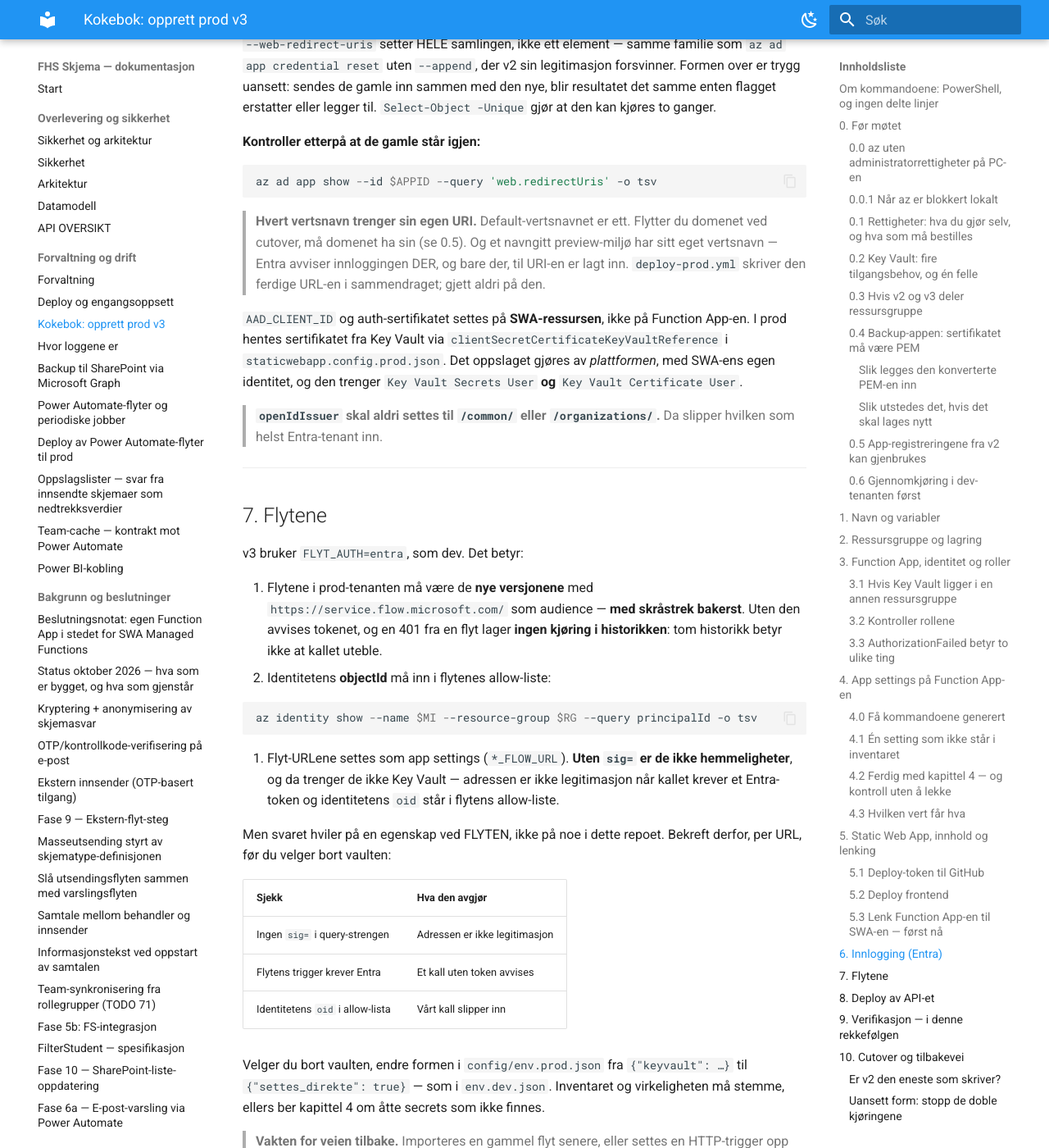
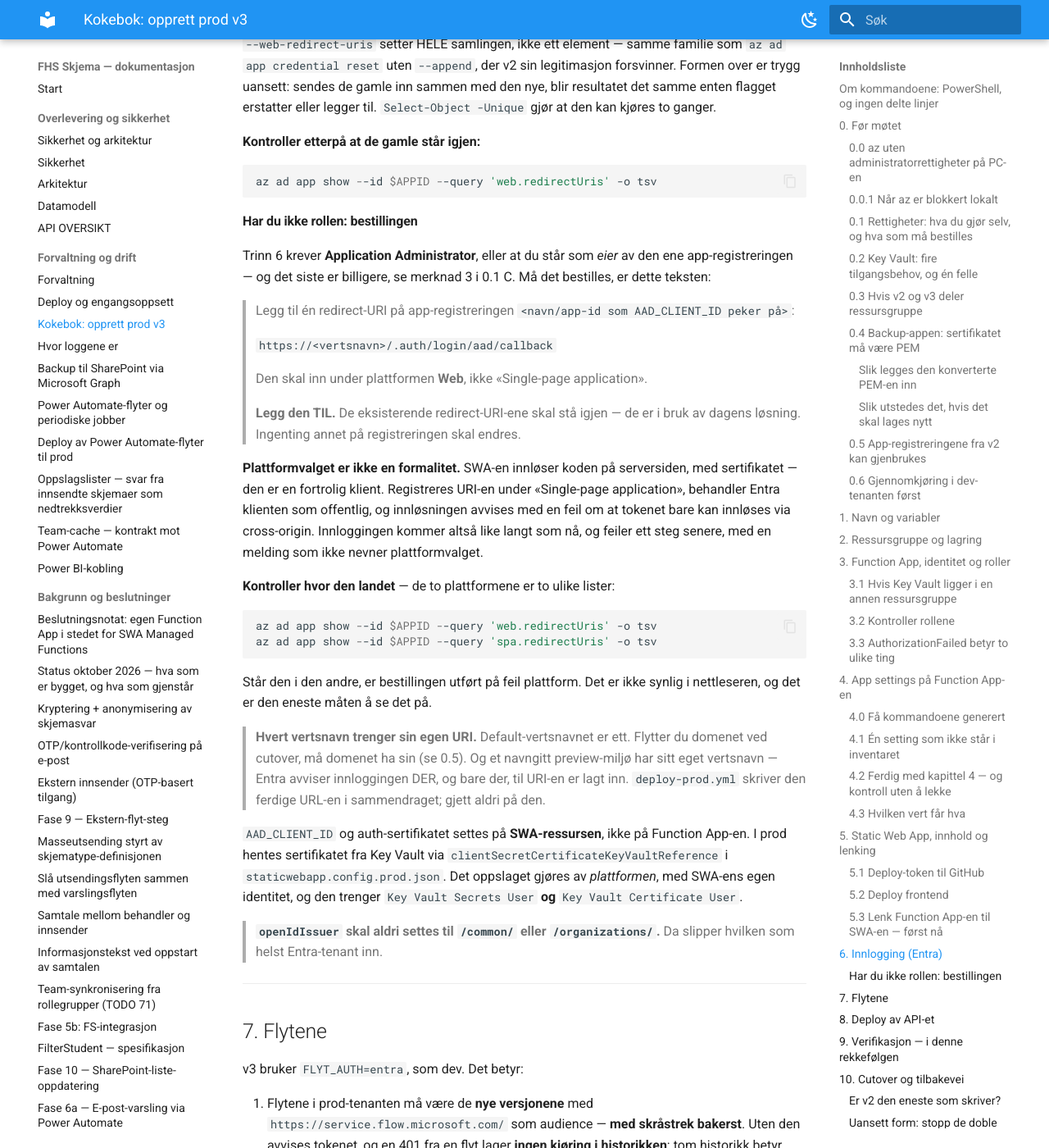
Before and after one commit to jachrist/skjema-swa, an MkDocs documentation site: the page built from docs/KOKEBOK-PROD-V3.md, in a window 1280 px wide and 1400 px high, scrolled down 30406 px. Shown: the whole window at 82% size. Built offline with MkDocs 1.6.1 and Material for MkDocs 9.7.7, drawn with Linux system fonts in a browser that asks for light colours.

Commit message:
Bestillingen av redirect-URI-en, og plattformen admin kan velge feil
Operatøren har ikke Application Administrator, så URI-en må bestilles.
Da er plattformvalget ute av egne hender, og det er den ene detaljen som
kan gjøres feil uten å synes.

SWA-en innløser koden på serversiden, med sertifikatet — den er en
fortrolig klient. Registreres URI-en under «Single-page application»,
behandler Entra klienten som offentlig, og innløsningen avvises med en
feil om cross-origin. Innloggingen kommer altså like langt som i dag og
feiler ETT steg senere, med en melding som ikke nevner plattformvalget.

Kapittel 6 har nå bestillingsteksten, med plattformen Web uttrykkelig
oppgitt, og «legg den TIL» — de eksisterende er i bruk av dagens
løsning.

Og kontrollen som skiller de to utfallene: `web.redirectUris` og
`spa.redirectUris` er to ulike lister. Uten begge spørringene er «utført»
og «utført på feil plattform» samme svar, og forskjellen er ikke synlig i
nettleseren.

0.1 C merknad 3 peker fortsatt på den billigste veien rundt rollen: å stå
som eier av den ene app-registreringen. Bestillingsteksten viser dit.

Fire mutasjoner prøvd, alle røde: plattformkravet fjernet, «legg den TIL»
fjernet, spa-kontrollen fjernet, og hele avsnittet fjernet.

138 av 138 testfiler OK. Ingen appkode — ingen deploy kreves.

Co-Authored-By: Claude Opus 5 <noreply@anthropic.com>
Claude-Session: https://claude.ai/code/session_016ebSuKji2st85HZS2wAHNH

````diff
--- a/docs/KOKEBOK-PROD-V3.md
+++ b/docs/KOKEBOK-PROD-V3.md
@@ -1350,6 +1350,39 @@ nye, blir resultatet det samme enten flagget erstatter eller legger til.
 az ad app show --id $APPID --query 'web.redirectUris' -o tsv
 ```
 
+#### Har du ikke rollen: bestillingen
+
+Trinn 6 krever **Application Administrator**, eller at du står som *eier* av
+den ene app-registreringen — og det siste er billigere, se merknad 3 i 0.1 C.
+Må det bestilles, er dette teksten:
+
+> Legg til én redirect-URI på app-registreringen `<navn/app-id som
+> AAD_CLIENT_ID peker på>`:
+>
+> `https://<vertsnavn>/.auth/login/aad/callback`
+>
+> Den skal inn under plattformen **Web**, ikke «Single-page application».
+>
+> **Legg den TIL.** De eksisterende redirect-URI-ene skal stå igjen — de er i
+> bruk av dagens løsning. Ingenting annet på registreringen skal endres.
+
+**Plattformvalget er ikke en formalitet.** SWA-en innløser koden på
+serversiden, med sertifikatet — den er en fortrolig klient. Registreres
+URI-en under «Single-page application», behandler Entra klienten som
+offentlig, og innløsningen avvises med en feil om at tokenet bare kan
+innløses via cross-origin. Innloggingen kommer altså like langt som nå, og
+feiler ett steg senere, med en melding som ikke nevner plattformvalget.
+
+**Kontroller hvor den landet** — de to plattformene er to ulike lister:
+
+```powershell
+az ad app show --id $APPID --query 'web.redirectUris' -o tsv
+az ad app show --id $APPID --query 'spa.redirectUris' -o tsv
+```
+
+Står den i den andre, er bestillingen utført på feil plattform. Det er ikke
+synlig i nettleseren, og det er den eneste måten å se det på.
+
 > **Hvert vertsnavn trenger sin egen URI.** Default-vertsnavnet er ett.
 > Flytter du domenet ved cutover, må domenet ha sin (se 0.5). Og et navngitt
 > preview-miljø har sitt eget vertsnavn — Entra avviser innloggingen DER, og
````
Also changed, not shown: 1 other file.
